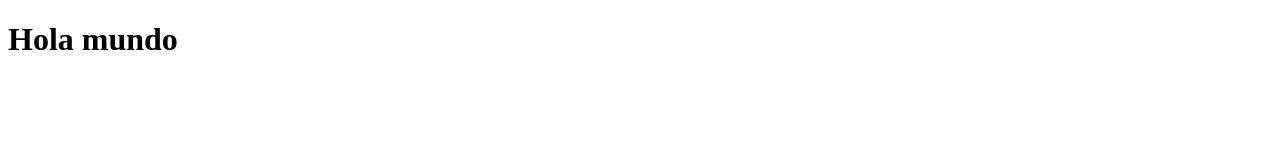
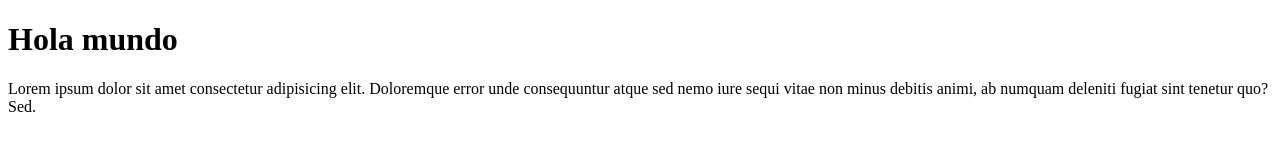
Before and after one commit to FranEAG/proyectoweb, a plain HTML site: page index.html in a window 1280 px wide. Drawn offline with Linux system fonts and the light colour scheme.

Commit message:
Parrafo añadido

```diff
--- a/index.html
+++ b/index.html
@@ -8,5 +8,6 @@
 </head>
 <body>
     <h1>Hola mundo</h1>
+    <p>Lorem ipsum dolor sit amet consectetur adipisicing elit. Doloremque error unde consequuntur atque sed nemo iure sequi vitae non minus debitis animi, ab numquam deleniti fugiat sint tenetur quo? Sed.</p>
 </body>
 </html>
```
